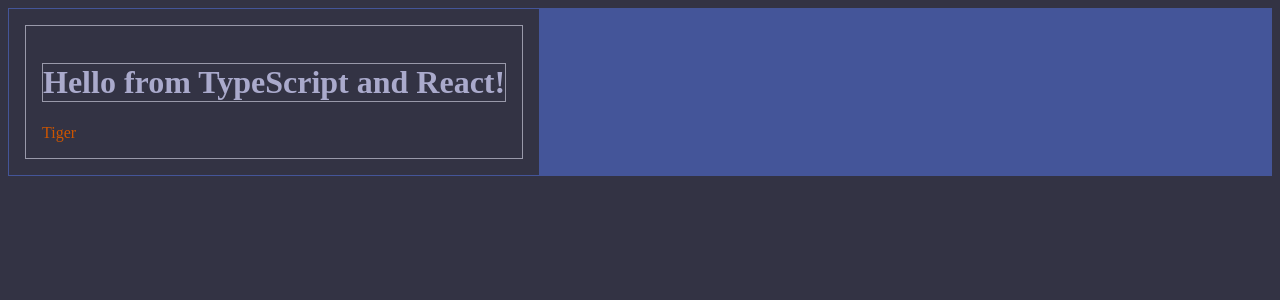
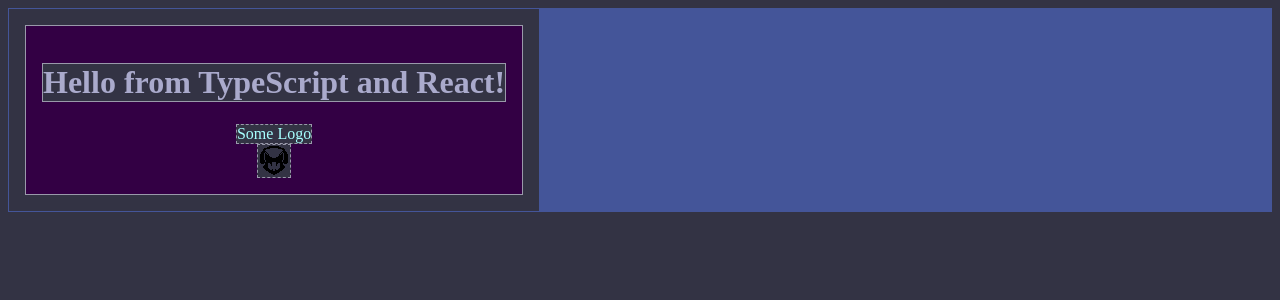
Before and after one commit to shadish/webpack-agent, a React (Create React App) app: page / in a window 1280 px wide. Shown: the top 300 px of the page. Built offline with nearby package versions, Linux system fonts and the light colour scheme.

Commit message:
correct image pathing with .d.ts configuration

```diff
--- a/package.json
+++ b/package.json
@@ -26,6 +26,7 @@
     ]
   },
   "devDependencies": {
+    "@types/lodash": "^4.14.116",
     "awesome-typescript-loader": "^5.2.0",
     "babel-core": "^6.26.3",
     "babel-loader": "^7.1.4",
@@ -42,6 +43,7 @@
     "source-map-loader": "^0.2.3",
     "style-loader": "^0.22.1",
     "typescript": "^3.0.1",
+    "url-loader": "^1.1.1",
     "webpack": "^4.16.5",
     "webpack-cli": "^3.1.0",
     "webpack-command": "^0.4.1",
--- a/src/components/Hello.tsx
+++ b/src/components/Hello.tsx
@@ -1,7 +1,7 @@
 import * as React from 'react';
 import '../css/some-style.css';
 import '../less/style.less';
-import * as monster_cat from "../images/monster_cat.png";
+const monster_cat = require('../images/monster_cat.png');
 
 export interface HelloProps {
   compiler: string;
@@ -12,13 +12,15 @@ export interface HelloProps {
 // State is never set so we use the '{}' type.
 export class Hello extends React.Component<HelloProps, {}> {
   render() {
+    console.log("FOUND:", monster_cat)
+
     return (
-      <div>
+      <div className="mainBody">
         <h1>
           Hello from {this.props.compiler} and {this.props.framework}!
-      </h1>
-        <span className="tigerLabel">Tiger</span>
-        <monster_cat />
+        </h1>
+        <span className="logoLabel">Some Logo</span>
+        <img src={monster_cat} />
       </div>
     );
   }
--- a/src/css/some-style.css
+++ b/src/css/some-style.css
@@ -13,8 +13,8 @@
     font-style: inherit;
   }
 
-.tigerLabel {
-    color: #C50;
+.logoLabel {
+    color: #A7FFFF;
     text-align: center;
     font-family: 'Quicksand';
 }
--- /dev/null
+++ b/src/global.d.ts
@@ -0,0 +1,4 @@
+declare module "*.png" {
+	const content: any;
+	export default content;
+}
--- /dev/null
+++ b/src/less/style.css
@@ -0,0 +1,30 @@
+* {
+  background-color: #334;
+  color: #AAC;
+}
+.painted {
+  background-color: #459;
+  color: #99A;
+}
+.mainBody {
+  display: flex;
+  flex-direction: column;
+  align-items: center;
+  background-color: #304;
+}
+.mainBody * {
+  border: 1px dashed #99A;
+}
+body {
+  background-color: #459;
+  color: #99A;
+  font-family: 'Josefin Sans';
+  display: flex;
+}
+body div {
+  border: 1px solid #459;
+  padding: 1em;
+}
+body div :first-child {
+  border: 1px solid #99A;
+}
--- a/src/less/style.less
+++ b/src/less/style.less
@@ -2,6 +2,7 @@
 @some-foreground-color: #AAC;
 @accent-one: #459;
 @accent-two: #99A;
+@accent-three: #304;
 
 * {
   background-color: @some-background-color;
@@ -11,6 +12,17 @@
 .painted {
   background-color: @accent-one;
   color: @accent-two;
+}
+
+.mainBody {
+  display: flex;
+  flex-direction: column;
+  align-items: center;
+  background-color: @accent-three;
+
+  * {
+    border: 1px dashed @accent-two;
+  }
 }
 
 body {
--- a/tsconfig.json
+++ b/tsconfig.json
@@ -9,6 +9,7 @@
     "allowJs": true
   },
   "include": [
-    "./src/**/*"
+    "./src/**/*",
+    "custom.d.ts"
   ]
 }
--- a/webpack.config.js
+++ b/webpack.config.js
@@ -27,11 +27,11 @@ module.exports = {
         use: ["style-loader", "css-loader", "less-loader"]
       },
       {
-        test: /\.(png|svg|jpg|gif)$/,
+        test: /\.(pdf|jpg|png|gif|svg|ico)$/,
         use: ["file-loader"]
       },
       {
-        test: /\.(woff|woff2|eot|ttf|otf)$/,
+        test: /\.(png|woff|woff2|eot|ttf|otf)$/,
         use: ["file-loader"]
       },
       // All output '.js' files will have any sourcemaps re-processed by 'source-map-loader'.
@@ -40,10 +40,11 @@ module.exports = {
   },
 
   // Externals are ideal for library developers.
-  // externals: {
+  // externals: {{
   //   react: "React",
   //   "react-dom": "ReactDOM"
   // },
+
   plugins: [
     new HtmlWebpackPlugin({
       hash: true,
```
Also changed, not shown: src/images/icon.svg (deleted), 1 other file (tests, documents, lock files or other folders).
